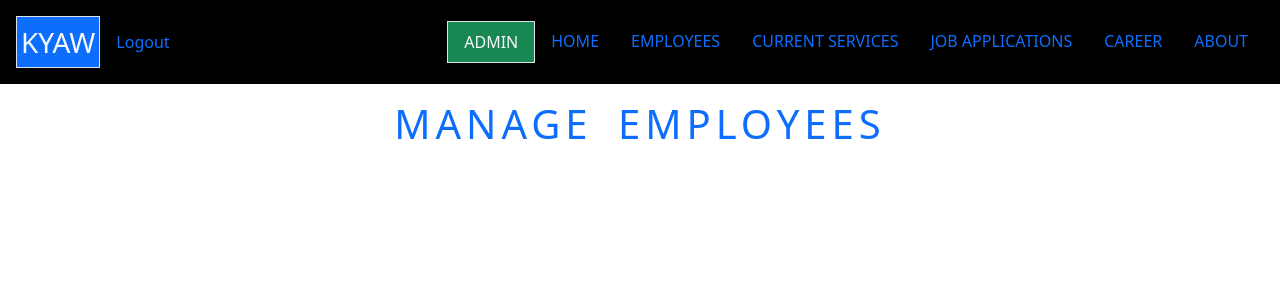
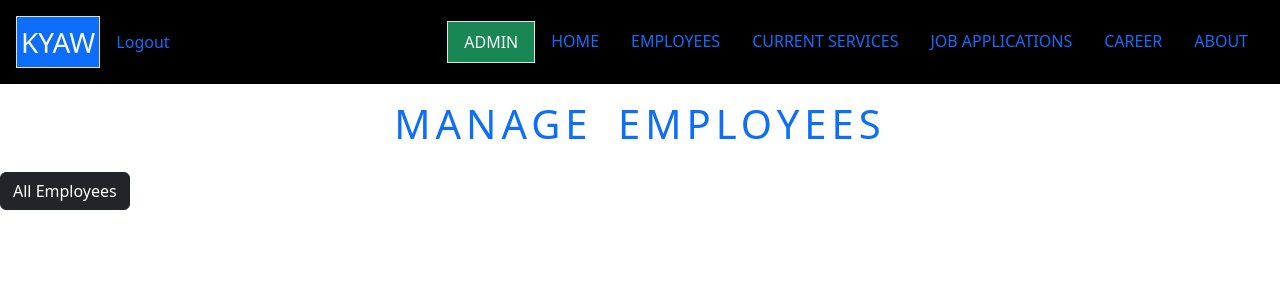
Before and after one commit to KyawMinOo123-cyber/final_project.github.io, a Django app: page /employees in a window 1280 px wide. Shown: the top 300 px of the page. Run offline with Django 5.2, Linux system fonts and the light colour scheme; a user stored in the database is signed in; data comes from the database, SQL or seed files in the repository; both versions use the stored data as it was after the commit.

Commit message:
Employee List for Admin Created

```diff
--- a/my_company/static/my_company/script.js
+++ b/my_company/static/my_company/script.js
@@ -401,7 +401,7 @@ document.addEventListener('DOMContentLoaded',function() {
                                             .then(res => res.json())
                                             .then(data => {
                                                 console.log(data.status, data.message)
-
+                                                window.location.href = "/employees"
                                             })
 
                                         })
--- a/my_company/templates/my_company/employees.html
+++ b/my_company/templates/my_company/employees.html
@@ -5,5 +5,35 @@ Employees
 
 {% block body %}
     <h1 id="employee-title" class="text-center text-primary pt-3 pb-3">MANAGE EMPLOYEES</h1>
-    <div id="management-body"></div>
+    <div id="management-body">
+        <div id="employee-lists">
+            <a class="btn btn-dark" href="#all-employees" role="button" aria-expanded="false" aria-controls="collapseExample" data-bs-toggle="collapse">
+                All Employees
+            </a>
+            <div id="all-employees" class="collapse card card-body">
+                <div class="row">
+                    {% for employee in employees %}
+                        <div class="card col col-md-6" style="padding-right:0 !important; padding-left:0 !important;">
+                            <div class="card-title text-center" style="margin-bottom: 0 !important;">
+                                <a class="btn btn-dark" style="width: 100%; border-bottom-left-radius: 0% !important; border-bottom-right-radius: 0% !important;" href="#{{employee.id}}" role="button" aria-expanded="false" aria-controls="collapseExample" data-bs-toggle="collapse">
+                                    <h4>Name: {{employee.name}}</h4>
+                                </a>
+                            </div>
+
+                            <div id="{{employee.id}}" class="collapse card-body">
+                                <h5><b>Position:</b> {{employee.positions}}</h5><hr>
+                                <h5><b>Team:</b> {{employee.team}} </h5><hr>
+                                <h5><b>Gender:</b> {{employee.gender}}</h5><hr>
+                                <h5><b>Department:</b> {{employee.department}}</h5><hr>
+                                <h5><b>Salary:</b> {{employee.salary}}</h5><hr>
+                                <h5> <u><b>Address</b></u> <br> {{employee.address}}</h5><hr>
+                                <h5><b>Phone:</b> {{employee.contact_number}}</h5><hr>
+                                <h5><b>Hired At:</b> {{employee.hiring_date}}</h5>
+                            </div>
+                        </div>
+                    {% endfor %}
+                </div>
+            </div>
+        </div>
+    </div>
 {% endblock %}
--- a/my_company/views.py
+++ b/my_company/views.py
@@ -183,7 +183,14 @@ def create_career(request):
 
 
 def employees(request):
-    return render(request, 'my_company/employees.html')
+    user = request.user
+    if user.is_staff:
+        employees = Employee.objects.all()
+        return render(request, 'my_company/employees.html',{
+            "employees":employees
+        })
+    else:
+        return JsonResponse({"error":"Only Staff Members Can View This Page!"})
 
 def edit_career(request,career_id):
     user = request.user
```
Also changed, not shown: db.sqlite3.
